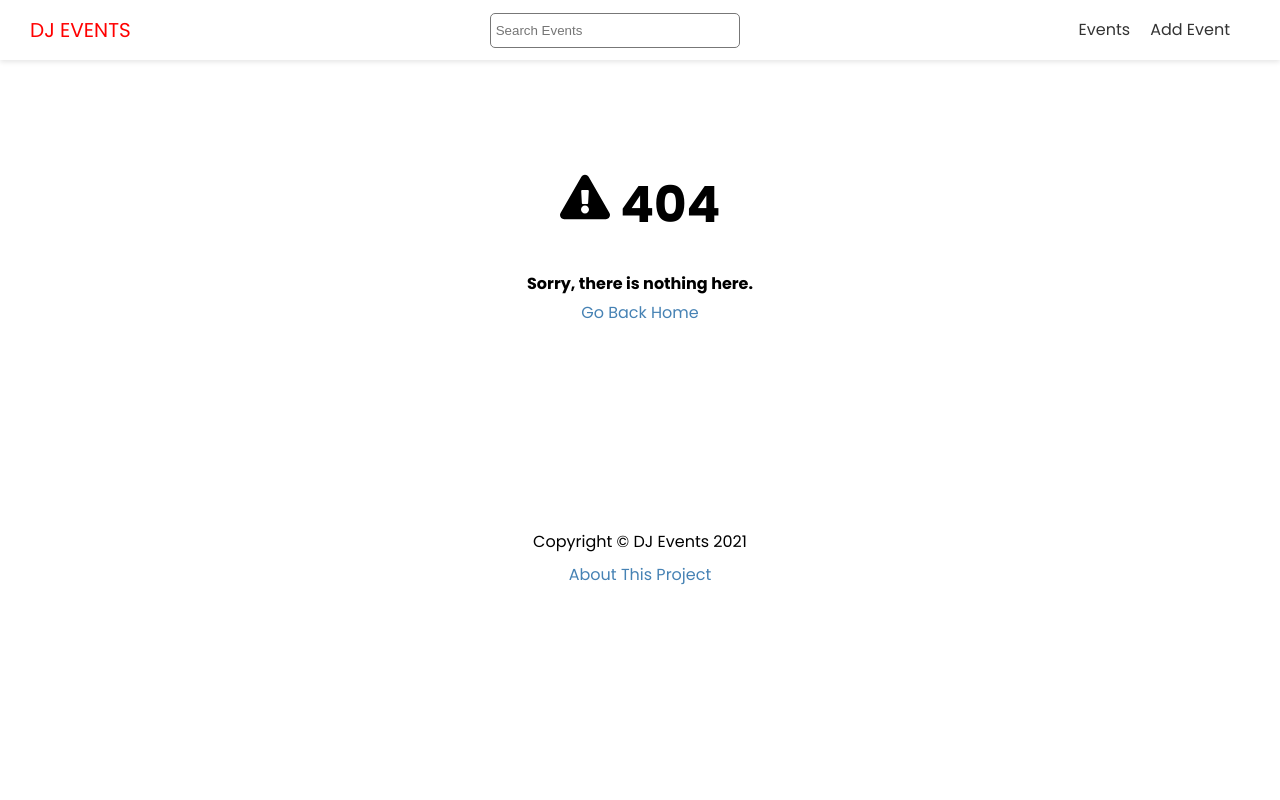
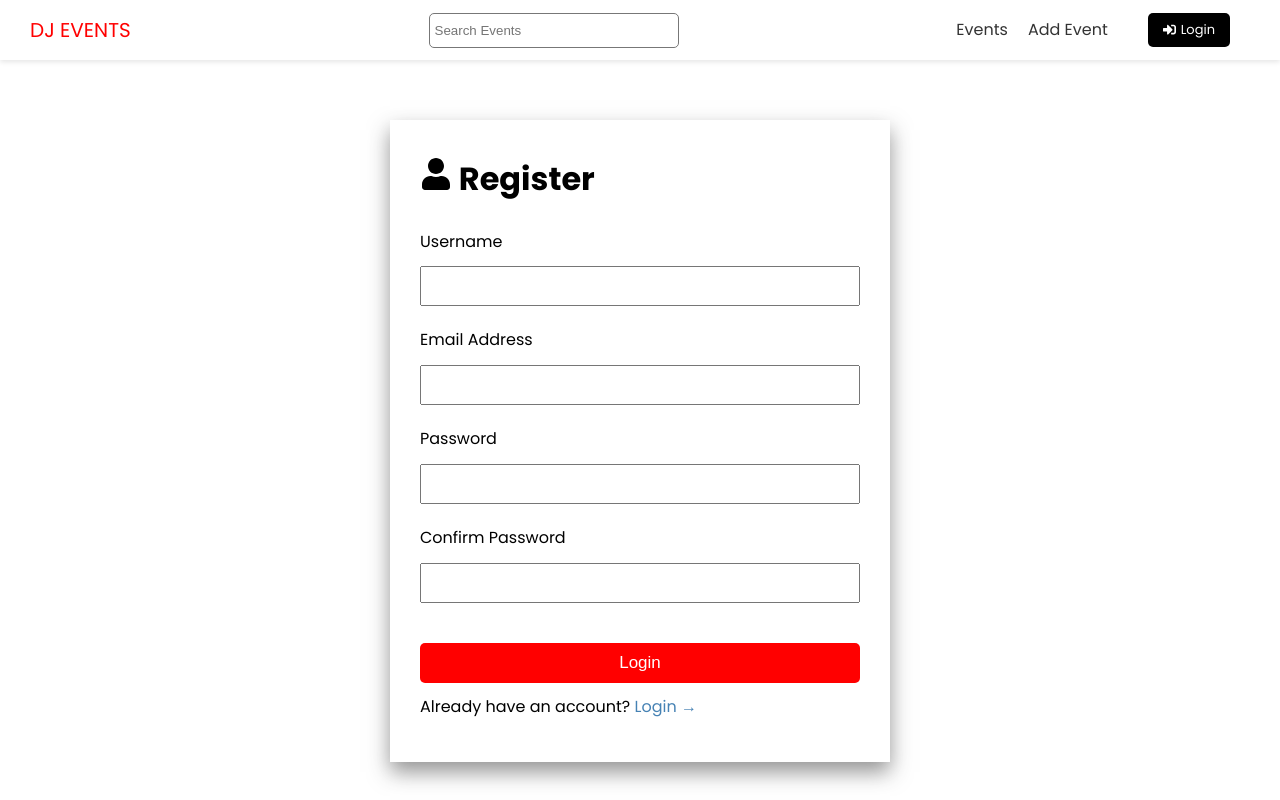
Before and after one commit to jpucket8/dj-events-frontend, a Next.js app: page /account/register in a window 1280 px wide. Before the commit this address had no page. Shown: the top 800 px of the page. Built offline with nearby package versions, Linux system fonts and the light colour scheme.

Commit message:
create register and login pages

```diff
--- a/components/header.js
+++ b/components/header.js
@@ -1,6 +1,7 @@
 import Link from "next/link";
 import styles from "@styles/header.module.css";
 import Search from "./search";
+import { FaSignInAlt, FaSignOutAlt } from "react-icons/fa";
 
 export default function Header() {
   return (
@@ -25,6 +26,13 @@
               <a>Add Event</a>
             </Link>
           </li>
+          <li>
+            <Link href="/account/login">
+              <a className="btn-secondary btn-icon">
+                <FaSignInAlt /> Login
+              </a>
+            </Link>
+          </li>
         </ul>
       </nav>
     </header>
--- /dev/null
+++ b/pages/account/register.js
@@ -0,0 +1,87 @@
+import { useState, useEffect, useContext } from "react";
+import Link from "next/link";
+import Layout from "@components/layout";
+import { FaUser } from "react-icons/fa";
+import { toast, ToastContainer } from "react-toastify";
+
+import "react-toastify/dist/ReactToastify.css";
+import styles from "@styles/auth-form.module.css";
+
+export default function RegisterPage() {
+  const [username, setUsername] = useState("");
+  const [email, setEmail] = useState("");
+  const [password, setPassword] = useState("");
+  const [passwordConfirm, setPasswordConfirm] = useState("");
+
+  const handleSubmit = e => {
+    e.preventDefault();
+
+    if (password !== passwordConfirm) {
+      toast.error("Passwords do not match!");
+      return;
+    }
+
+    console.log({ email, password });
+  };
+
+  return (
+    <Layout title="User Registration">
+      <div className={styles.auth}>
+        <h1>
+          <FaUser /> Register
+        </h1>
+
+        <ToastContainer />
+
+        <form onSubmit={handleSubmit}>
+          <div>
+            <label htmlFor="username">Username</label>
+            <input
+              type="text"
+              id="username"
+              value={username}
+              onChange={e => setUsername(e.target.value)}
+            />
+          </div>
+
+          <div>
+            <label htmlFor="email">Email Address</label>
+            <input
+              type="email"
+              id="email"
+              value={email}
+              onChange={e => setEmail(e.target.value)}
+            />
+          </div>
+
+          <div>
+            <label htmlFor="password">Password</label>
+            <input
+              type="password"
+              id="password"
+              value={password}
+              onChange={e => setPassword(e.target.value)}
+            />
+          </div>
+
+          <div>
+            <label htmlFor="passwordConfirm">Confirm Password</label>
+            <input
+              type="password"
+              id="passwordConfirm"
+              value={passwordConfirm}
+              onChange={e => setPasswordConfirm(e.target.value)}
+            />
+          </div>
+
+          <input type="submit" value="Login" className="btn" />
+        </form>
+
+        <p>
+          Already have an account?{" "}
+          <Link href="/account/login"> Login &rarr;</Link>
+        </p>
+      </div>
+    </Layout>
+  );
+}
--- /dev/null
+++ b/styles/auth-form.module.css
@@ -0,0 +1,31 @@
+.auth {
+  max-width: 500px;
+  margin: auto;
+  padding: 30px;
+  box-shadow: 0px 10px 20px 0px rgba(50, 50, 50, 0.52);
+}
+
+.auth label {
+  display: block;
+  margin-bottom: 10px;
+}
+
+.auth input[type="text"],
+.auth input[type="email"],
+.auth input[type="password"] {
+  display: block;
+  width: 100%;
+  height: 40px;
+  padding: 5px;
+  font-size: 18px;
+}
+
+.auth input[type="submit"] {
+  margin-top: 20px;
+  width: 100%;
+  font-size: 17px;
+}
+
+.auth div {
+  margin-bottom: 20px;
+}
```
Also changed, not shown: pages/account/login.js (added, +59 -0 lines).
